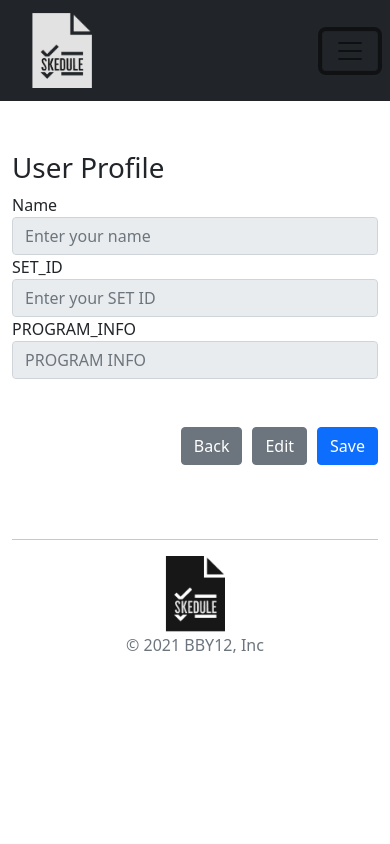
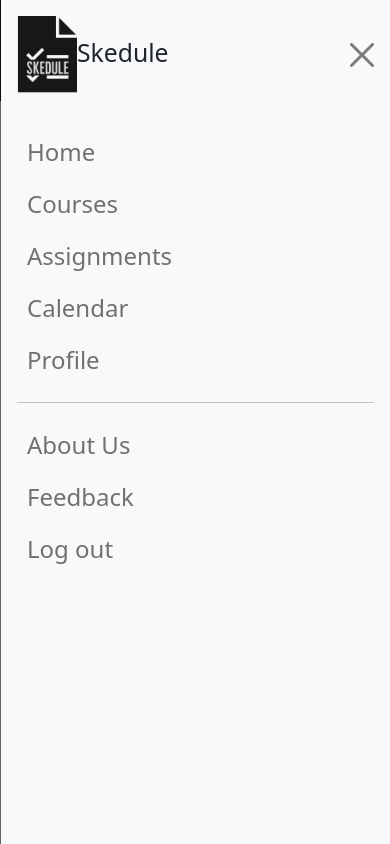
Before and after one commit to nhi-nguyennn/1800-bby12, a plain HTML site: page pages/profile/profile.html in a window 390 px wide. Both pictures are taken after a click on the button 350 px from the left and 50 px from the top of the page. Drawn offline with nearby package versions, Linux system fonts and the light colour scheme; no server answers.

Commit message:
profile.html updates

```diff
--- a/pages/profile/profile.html
+++ b/pages/profile/profile.html
@@ -38,7 +38,8 @@
     <div class="navbar1">
         <nav class="navbar navbar-expand-lg navbar-dark bg-dark">
             <div class="container-fluid">
-                <a class="navbar-brand"><img src="../../img/logo-trans.png" alt="logo" style="max-width: 60px"></a>
+                <a class="navbar-brand" href="../main/main.html"><img src="../../img/logo-trans.png" alt="logo"
+                        style="max-width: 60px"></a>
                 <button class="navbar-toggler" type="button" data-bs-toggle="collapse"
                     data-bs-target="#navbarSupportedContent" aria-controls="navbarSupportedContent"
                     aria-expanded="false" aria-label="Toggle navigation">
@@ -47,18 +48,24 @@
                 <div class="collapse navbar-collapse" id="navbarSupportedContent">
                     <ul class="navbar-nav me-auto mb-2 mb-lg-0">
                         <li class="nav-item">
-                            <a class="nav-link" href="./index.html">Home</a>
+                            <a class="nav-link" href="../main/main.html">Home</a>
                         </li>
                         <li class="nav-item">
-                            <a class="nav-link" href="#">About Us</a>
+                            <a class="nav-link" href="./courses.html">Courses</a>
                         </li>
                         <li class="nav-item">
-                            <a class="nav-link" href="#">Feedback</a>
+                            <a class="nav-link" href="../assignment/assignment.html">Assignments</a>
+                        </li>
+                        <li class="nav-item">
+                            <a class="nav-link" href="./calendar.html">Calendar</a>
+                        </li>
+                        <li class="nav-item">
+                            <a href="../profile/profile.html" class="nav-link">Profile</a>
                         </li>
                     </ul>
                     <ul class="right-menu">
                         <li class="nav-item login">
-                            <a href="./pages/login.html" class="btn-top">Log in</a>
+                            <a href="../../index.html" class="btn-top">Log out</a>
                         </li>
                     </ul>
                 </div>
@@ -70,8 +77,8 @@
     <div class="navbar2">
         <nav class="navbar navbar-expand-lg navbar-light bg-dark">
             <div class="container-fluid">
-                <a class="navbar-brand"><img src="../../img/logo-trans.png" alt="logo" style="max-width: 60px"></a>
-                <button class="navbar-toggler " type="button" data-bs-toggle="offcanvas"
+                <a class="navbar-brand" href="../main/main.html"><img src="../../img/logo-trans.png" alt="logo" style="max-width: 60px"></a>
+                <button class="navbar-toggler bg-light" type="button" data-bs-toggle="offcanvas"
                     data-bs-target="#offcanvasNavbar" aria-controls="offcanvasNavbar">
                     <span class="navbar-toggler-icon"></span>
                 </button>
@@ -84,31 +91,31 @@
                             aria-label="Close"></button>
                     </div>
                     <div class="offcanvas-body">
-                        <ul class="navbar-nav me-auto mb-2 mb-lg-0 ">
+                        <ul class="navbar-nav me-auto mb-2 mb-lg-0">
                             <li class="nav-item">
-                                <a class="nav-link" href="#">Home</a>
+                                <a class="nav-link" href="../main/main.html">Home</a>
                             </li>
                             <li class="nav-item">
-                                <a class="nav-link" href="#">Courses</a>
+                                <a class="nav-link" href="./courses.html">Courses</a>
                             </li>
                             <li class="nav-item">
-                                <a class="nav-link" href="#">Assignments</a>
+                                <a class="nav-link" href="../assignment/assignment.html">Assignments</a>
                             </li>
                             <li class="nav-item">
-                                <a class="nav-link" href="#">Calendar</a>
+                                <a class="nav-link" href="./calendar.html">Calendar</a>
                             </li>
                             <li class="nav-item">
-                                <a class="nav-link" href="#">Profile</a>
+                                <a href="../profile/profile.html" class="nav-link">Profile</a>
                             </li>
                             <hr />
                             <li class="nav-item">
-                                <a class="nav-link" href="#">About Us</a>
+                                <a class="nav-link" href="./about.html">About Us</a>
                             </li>
                             <li class="nav-item">
-                                <a class="nav-link" href="#">Feedback</a>
+                                <a class="nav-link" href="./feedback.html">Feedback</a>
                             </li>
                             <li class="nav-item login">
-                                <a class="nav-link" href="#">Log out</a>
+                                <a class="nav-link" href="../../index.html">Log out</a>
                             </li>
                         </ul>
                     </div>
@@ -135,7 +142,7 @@
                 </div>
             </fieldset>
             <div class="d-flex justify-content-end mt-5">
-                <a href="../main/main.html"><button type="button" class="btn btn-secondary" >Back</button></a>
+                <a href="../main/main.html"><button type="button" class="btn btn-secondary">Back</button></a>
                 <span style="width: 10px"></span>
                 <button type="button" class="btn btn-secondary" onclick="editUserInfo()">Edit</button>
                 <span style="width: 10px"></span>
@@ -144,11 +151,9 @@
         </form>
     </div>
 
-    <h3 id="Save"></h3>
-
     <div class="container bac">
         <footer>
-            <hr/>
+            <hr />
             <img src="../../img/logo-black.png" alt="logo" style="max-width: 60px">
             <p class="text-muted">&copy; 2021 BBY12, Inc</p>
         </footer>
@@ -158,6 +163,9 @@
     <!-- JS files: Your own JavaScript functions included here    -->
     <!--------------------------------------------------------------------->
     <!-- <script src="./scripts/my_script.js"></script> -->
+    <script src="https://cdn.jsdelivr.net/npm/bootstrap@5.0.2/dist/js/bootstrap.bundle.min.js"
+        integrity="sha384-MrcW6ZMFYlzcLA8Nl+NtUVF0sA7MsXsP1UyJoMp4YLEuNSfAP+JcXn/tWtIaxVXM" crossorigin="anonymous">
+    </script>
     <script>
         var currentUser;
 
@@ -221,7 +229,7 @@
 
 
             document.getElementById('personalInfoFields').disabled = true;
-            document.getElementById("Save").innerHTML="Save Succesfully.";
+            document.getElementById("Save").innerHTML = "Save Succesfully.";
         }
     </script>
 </body>
```
